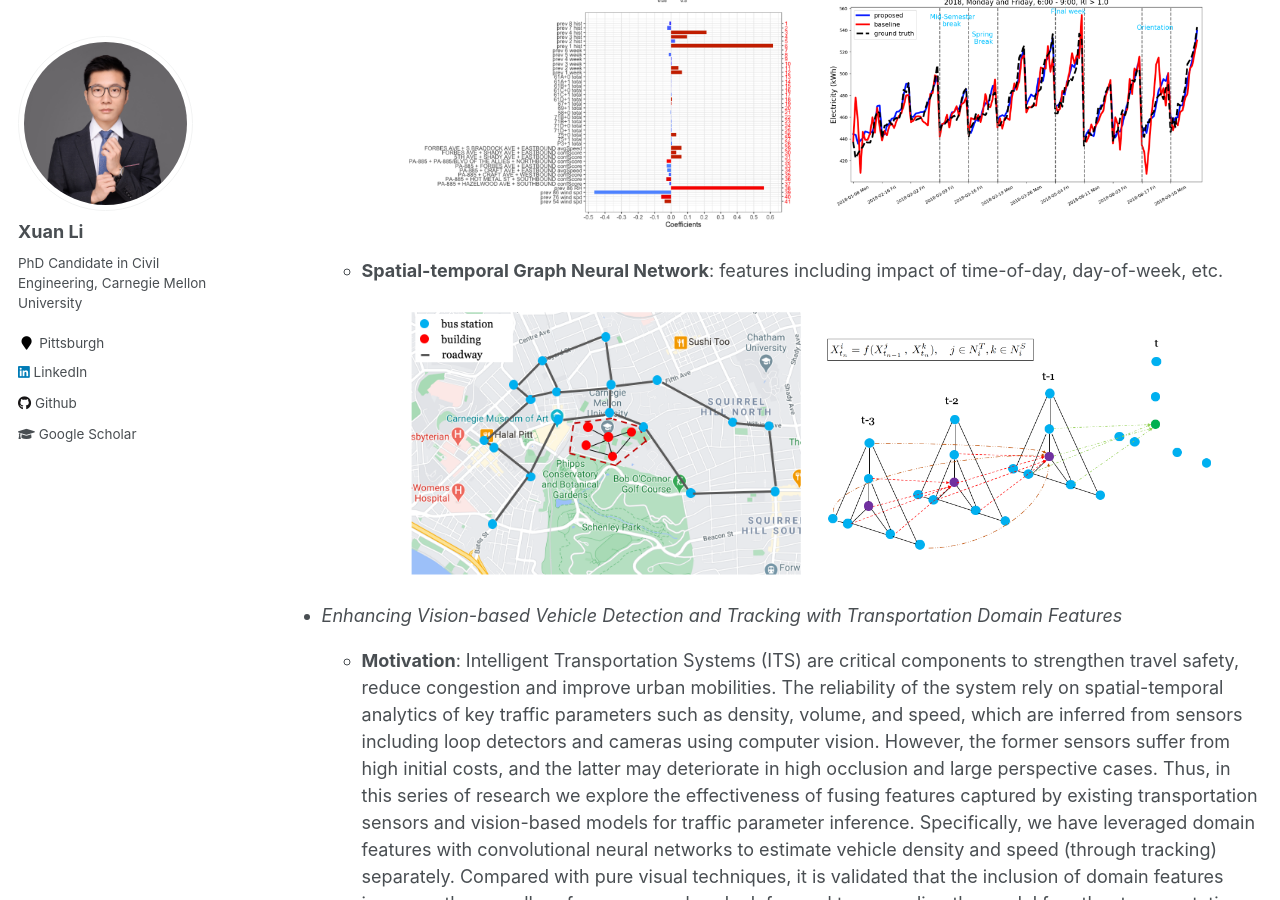
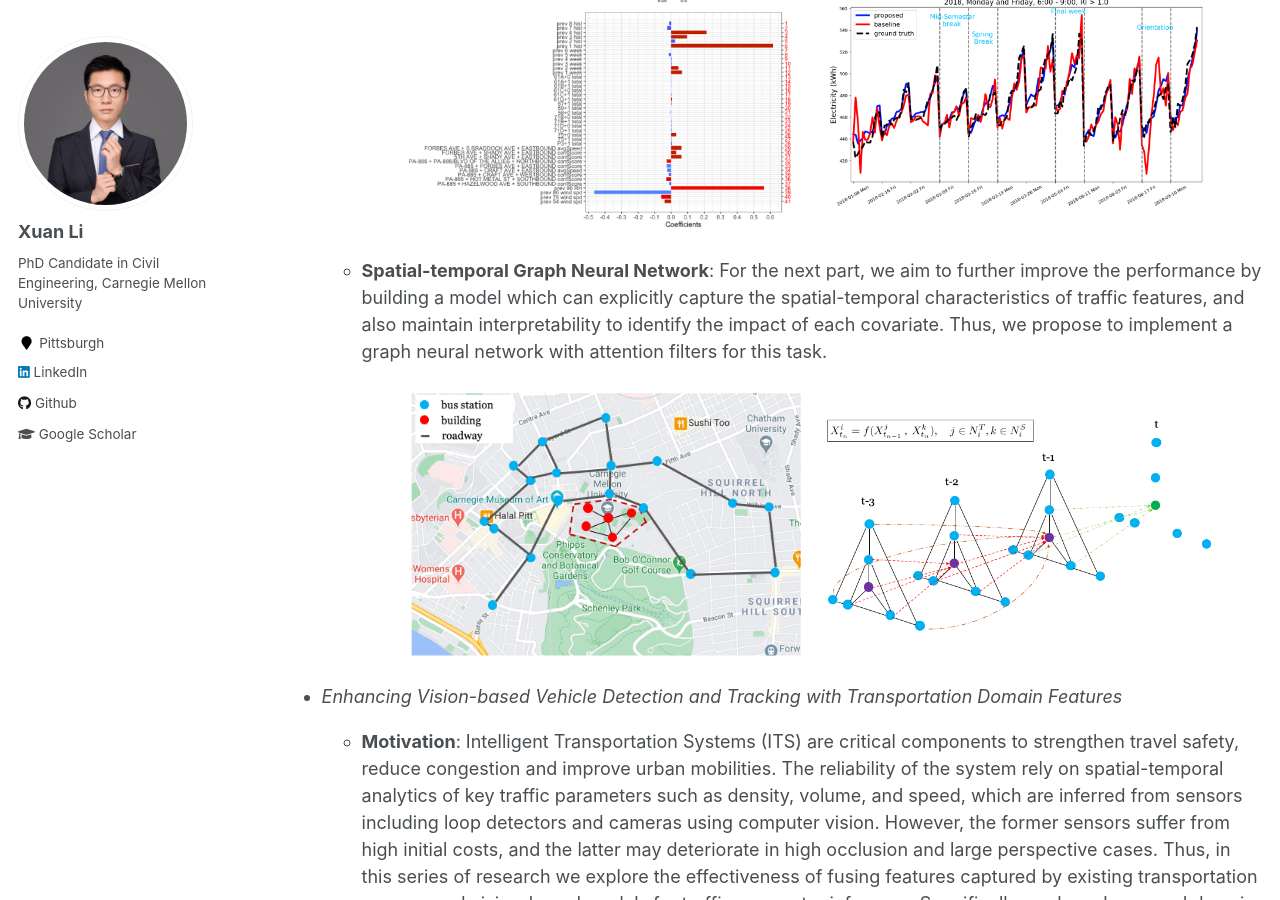
Before and after one commit to milanlx/milanlx.github.io, a Jekyll site: the page built from _pages/project.md, in a window 1280 px wide and 900 px high, scrolled down 983 px. Built offline with Jekyll 4.4.1, drawn with Linux system fonts in a browser that asks for light colours.

Commit message:
Update project.md

```diff
--- a/_pages/project.md
+++ b/_pages/project.md
@@ -24,7 +24,9 @@ Research Projects
           <img src="/images/transResearch/example_weekday.png" width="45%" />
       </p>
 
-  * **Spatial-temporal Graph Neural Network**: features including impact of time-of-day, day-of-week, etc.
+  * **Spatial-temporal Graph Neural Network**: For the next part, we aim to further improve the performance by building a model which can explicitly capture the spatial-temporal characteristics of traffic features, and also maintain interpretability to identify the impact of each covariate. Thus, we propose to implement a graph neural network with attention filters for this task.
+
+
 
 
       <p align="center">
```
